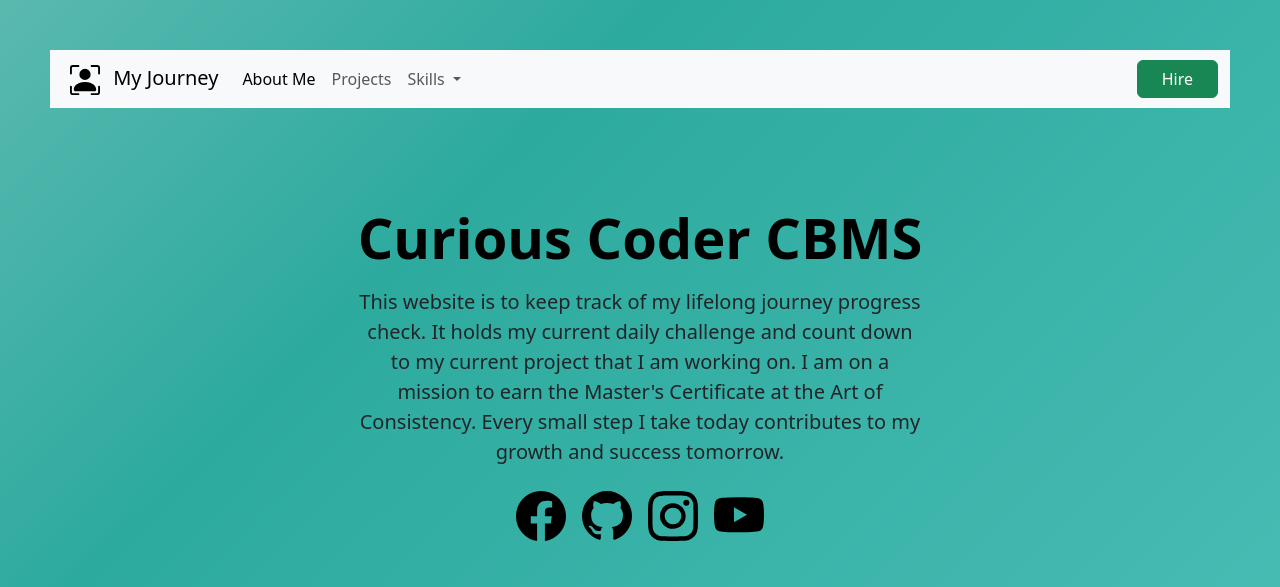
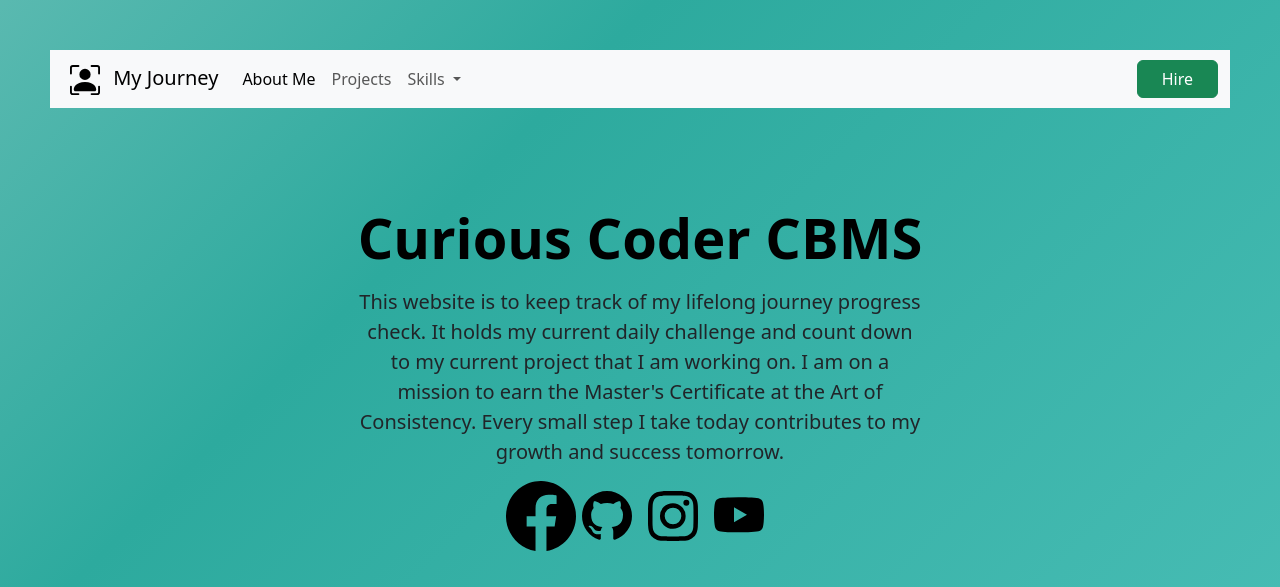
Before and after one commit to cbms26/personal-profile-web, a plain HTML site: page index.html in a window 1280 px wide. In both pictures the pointer is over the link 541 px from the left and 515 px from the top of the page. Shown: the top 587 px of the page. Drawn offline with nearby package versions, Linux system fonts and the light colour scheme; grey boxes are pictures that could not be loaded.

Commit message:
Add social icons to index.html and style.css

```diff
--- a/index.html
+++ b/index.html
@@ -77,7 +77,7 @@
         This website is to keep track of my lifelong journey progress check. It holds my current daily challenge and count down to my current project that I am working on.
         I am on a mission to earn the Master's Certificate at the Art of Consistency. Every small step I take today contributes to my growth and success tomorrow.
       </p>
-      <div class="d-grid gap-3 d-sm-flex justify-content-sm-center mb-5">
+      <div class="d-grid gap-3 d-sm-flex justify-content-sm-center mb-5 social-icons">
         <a href="https://www.facebook.com/share/16R3dco7kq/?mibextid=wwXIfr"><img src="./assets/social-icons/facebook.svg" alt="Facebook logo" height="50px"></a>
         <a href="https://www.github.com/cbms26"><img src="./assets/social-icons/github.svg" alt="GitHub logo" height="50px"></a>
         <a href="https://www.instagram.com/curious_coder_cbms/"><img src="./assets/social-icons/instagram.svg" alt="Instagram logo" height="50px"></a>
--- a/style.css
+++ b/style.css
@@ -24,3 +24,8 @@ body {
         background-position: 0% 50%;
     }
 }
+
+.social-icons>a:hover {
+    color: #2DAA9E;
+    transform: scale(1.4);
+}
```
Also changed, not shown: index.js (added).
